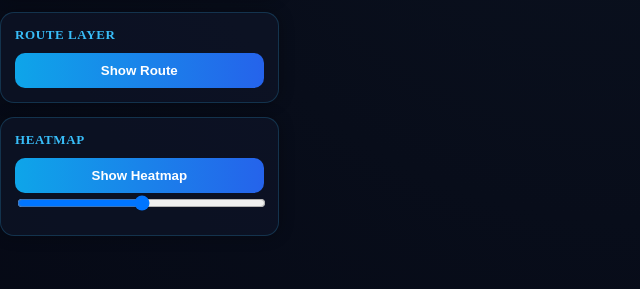
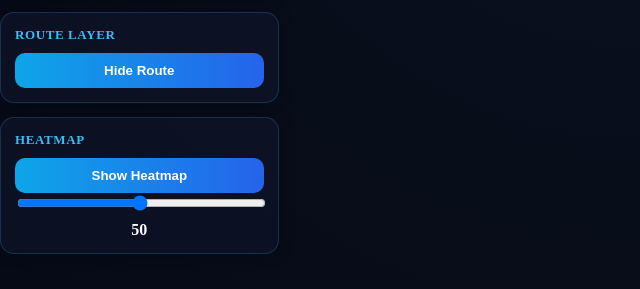
Before and after one commit to VerySad1337/ArcGIS-JS, a React (Vite) app in the folder my-arcgis-app/: page / in a window 1280 px wide. Shown: the part 292-581 px from the top of the page, without its empty margins (0-640 px from the left). Built offline with nearby package versions, Linux system fonts and the light colour scheme; no server answers.

Commit message:
Bug fixes after UI reskin

```diff
--- a/my-arcgis-app/src/app/ApplicationShell.jsx
+++ b/my-arcgis-app/src/app/ApplicationShell.jsx
@@ -17,6 +17,11 @@ export default function ApplicationShell() {
 
   const [is3D, setIs3D] = useState(false);
 
+  // ✅ RESTORED STATES (IMPORTANT)
+  const [routeOn, setRouteOn] = useState(true);
+  const [heatOn, setHeatOn] = useState(false);
+  const [heatIntensity, setHeatIntensity] = useState(50);
+
   const viewRef = useRef(null);
   const engineRef = useRef(new GISMapEngine());
 
@@ -25,7 +30,9 @@ export default function ApplicationShell() {
     engineRef.current.attachToView(view);
   };
 
+  // ---------------- ROUTE ----------------
   const handleRoute = async (start, end) => {
+    try {
       const s = await geocodeAddress(start);
       const e = await geocodeAddress(end);
 
@@ -45,6 +52,41 @@ export default function ApplicationShell() {
 
       engineRef.current.drawRoute(route);
       engineRef.current.drawStops(startPoint, endPoint);
+
+    } catch (err) {
+      console.error("Route Error:", err);
+    }
+  };
+
+  // ---------------- ROUTE TOGGLE FIX ----------------
+  const toggleRoute = () => {
+    const newValue = !routeOn;
+
+    engineRef.current.toggleRoute(newValue);
+
+    setRouteOn(newValue);
+  };
+
+  // ---------------- HEATMAP TOGGLE FIX ----------------
+  const toggleHeatmap = () => {
+    const view = viewRef.current;
+    if (!view) return;
+
+    const newValue = !heatOn;
+
+    if (newValue) {
+      engineRef.current.enableHeatmap(view, heatIntensity);
+    } else {
+      engineRef.current.disableHeatmap();
+    }
+
+    setHeatOn(newValue);
+  };
+
+  // ---------------- INTENSITY ----------------
+  const updateIntensity = (value) => {
+    setHeatIntensity(value);
+    engineRef.current.updateHeatmapIntensity(value);
   };
 
   return (
@@ -56,6 +98,12 @@ export default function ApplicationShell() {
         <RoutingControlPanel
           is3D={is3D}
           setIs3D={setIs3D}
+          routeOn={routeOn}
+          toggleRoute={toggleRoute}
+          heatOn={heatOn}
+          toggleHeatmap={toggleHeatmap}
+          heatIntensity={heatIntensity}
+          updateIntensity={updateIntensity}
           onRoute={handleRoute}
         />
 
```
Lines whose indentation alone changed are shown as unchanged.
